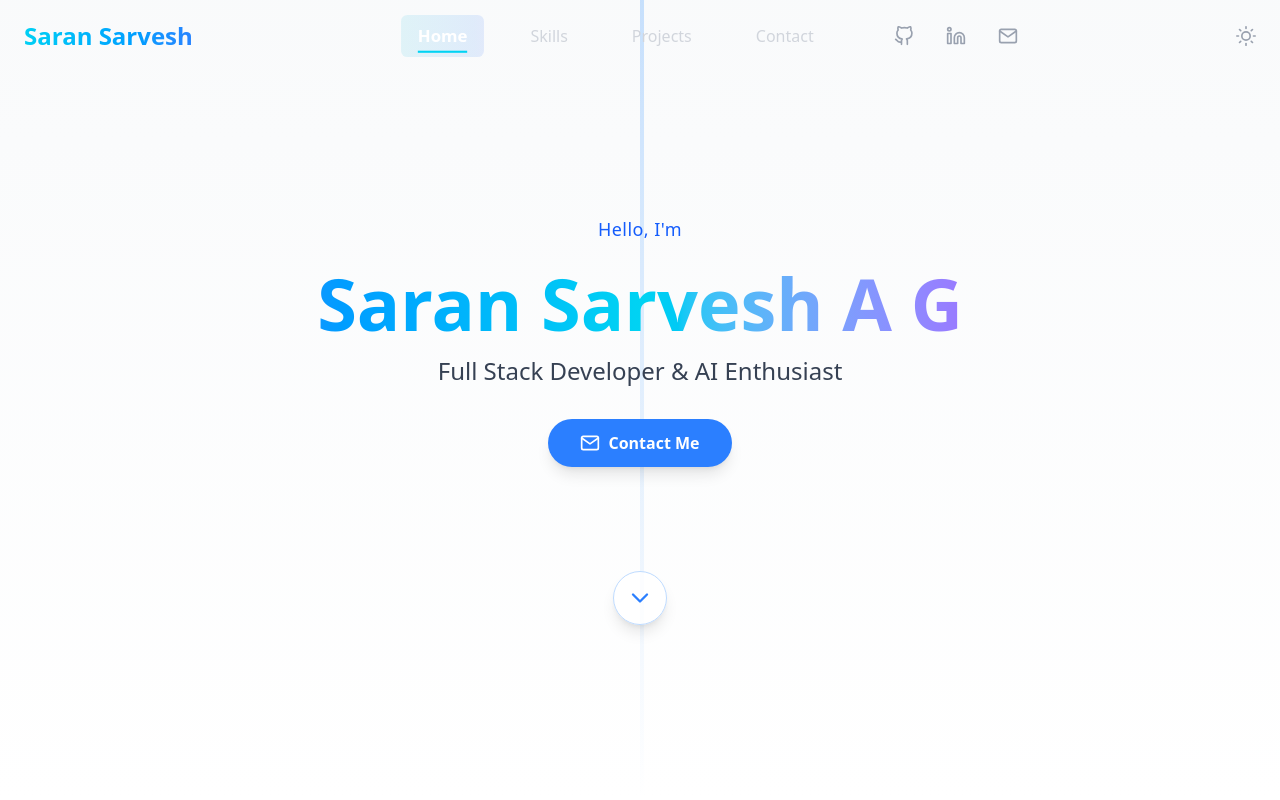
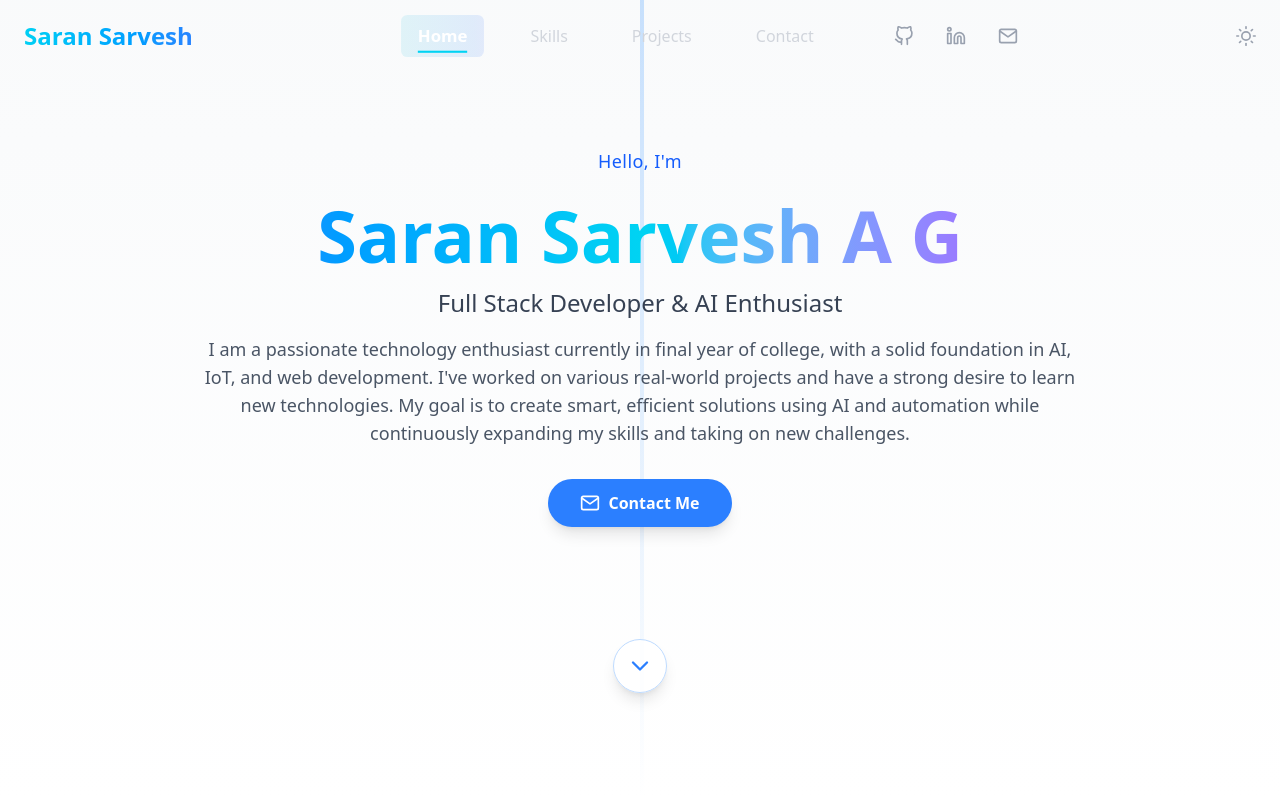
Before and after one commit to saran887/My-Portfolio, a React (Vite) app: page / in a window 1280 px wide. Shown: the top 800 px of the page. Built offline with nearby package versions, Linux system fonts and the light colour scheme.

Commit message:
Updated project and Hero Content

```diff
--- a/src/components/Hero/Hero.jsx
+++ b/src/components/Hero/Hero.jsx
@@ -63,10 +63,18 @@ const Hero = ({ scrollToSection }) => {
           {/* Subtitle with fade-in */}
           <motion.p
             variants={item}
-            className="text-xl md:text-2xl text-gray-700 dark:text-gray-300 mb-8"
-          >
-            {`Full Stack Developer & AI Enthusiast`}
-          </motion.p>
+      className="text-xl md:text-2xl text-gray-700 dark:text-gray-300 mb-4"
+      >
+      {`Full Stack Developer & AI Enthusiast`}
+      </motion.p>
+
+      {/* Personal Introduction */}
+      <motion.p
+      variants={item}
+      className="text-base md:text-lg text-gray-600 dark:text-gray-400 mb-8"
+      >
+      I am a passionate technology enthusiast currently in final year of college, with a solid foundation in AI, IoT, and web development. I've worked on various real-world projects and have a strong desire to learn new technologies. My goal is to create smart, efficient solutions using AI and automation while continuously expanding my skills and taking on new challenges.
+      </motion.p>
 
           {/* Call to Action Button with animation */}
           <motion.button
@@ -84,11 +92,11 @@ const Hero = ({ scrollToSection }) => {
             variants={item}
             animate={{ y: [0, 12, 0] }}
             transition={{ repeat: Infinity, duration: 1.5 }}
-            className="mt-16 flex justify-center"
+            className="pt-20- flex justify-center"
           >
             <button
               onClick={() => scrollToSection && scrollToSection('projects')}
-              className="p-3 rounded-full bg-white/80 dark:bg-gray-800/80 shadow-lg hover:scale-110 transition-transform border border-blue-200 dark:border-gray-700"
+              className="p-3 mt-18 rounded-full bg-white/80 dark:bg-gray-800/80 shadow-lg hover:scale-110 transition-transform border border-blue-200 dark:border-gray-700"
               aria-label="Scroll to Projects"
             >
               <FiChevronDown className="w-7 h-7 text-blue-500" />
--- a/src/components/Projects/Projects.jsx
+++ b/src/components/Projects/Projects.jsx
@@ -26,6 +26,21 @@ const projects = [
 		github: 'https://github.com/saran887/sales-card-generator',
 
 	},
+	{
+		title: 'USB Object Detection Android App',
+		description:
+			'An Android application for real-time object detection using USB cameras. Built with TensorFlow Lite and OpenCV, it enables on-device inference and supports a variety of USB camera models. The app features a user-friendly interface, live detection overlay, and is ideal for embedded vision projects or mobile robotics.',
+		technologies: ['Android', 'Java', 'TensorFlow Lite', 'OpenCV', 'USB Camera'],
+		github: 'https://github.com/saran887/usb-object-detection-android-app',
+
+	},
+	{
+			title: 'Traffic Aid',
+			description:
+				'Traffic Aid is an intelligent traffic signal system that detects ambulance sirens before the signal using a high-quality microphone and a Python-trained audio model. When an ambulance is detected, the system automatically turns the ambulance lane green and the other three lanes red, prioritizing the ambulance route using a First-Come-First-Serve (FCFS) algorithm. This helps avoid delays and ensures faster ambulance arrival, potentially saving lives.',
+			technologies: ['Python', 'Audio Processing', 'Machine Learning', 'Embedded Systems', 'FCFS Algorithm'],
+
+		},
   {
 		title: 'Comez Landing Page',
 		description:
@@ -50,6 +65,7 @@ const projects = [
 		github: 'https://github.com/saran887/iot-ecommerce',
 		demo: 'https://iot-webpage-git-main-sarans-projects-ffa5672c.vercel.app?_vercel_share=RPdbB1VKgefwYDmFvfAkqPUMsuoXKV0Q',
 	},
+
 
 ];
 
@@ -101,6 +117,7 @@ const Projects = () => {
 								</h3>
 								<p className="text-gray-700 dark:text-gray-300 mb-4 text-base leading-relaxed">
 									{project.description}
+
 								</p>
 								<div className="flex flex-wrap gap-2 mb-2">
 									{project.technologies.map((tech) => (
```
